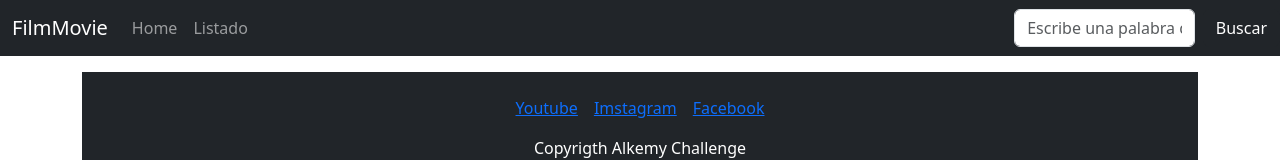
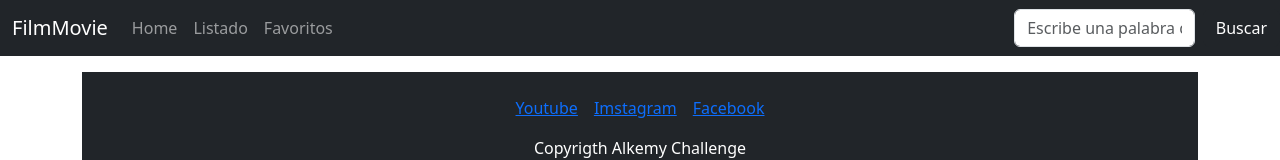
Before and after one commit to vpeinado263/projects-alkemy, a React (Create React App) app: page / in a window 1280 px wide. Shown: the top 160 px of the page. Built offline with nearby package versions, Linux system fonts and the light colour scheme.

Commit message:
Implementar boton Favoritos

```diff
--- a/src/components/Header.js
+++ b/src/components/Header.js
@@ -23,6 +23,11 @@ function Header () {
                                     Listado
                                 </Link>
                             </li>
+                            <li>
+                                <Link className="nav-link" to="/favoritos" >
+                                    Favoritos
+                                </Link>
+                            </li>
                         </ul>
 
                 </div>
```
